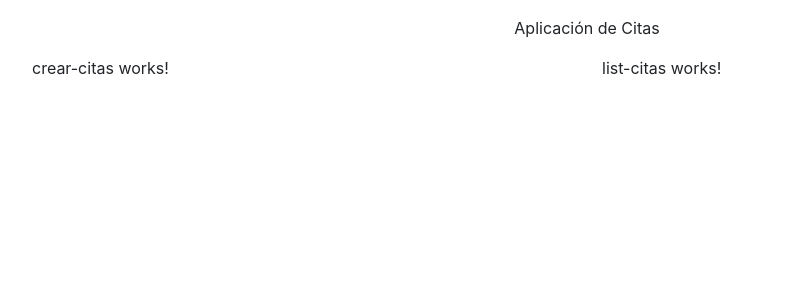
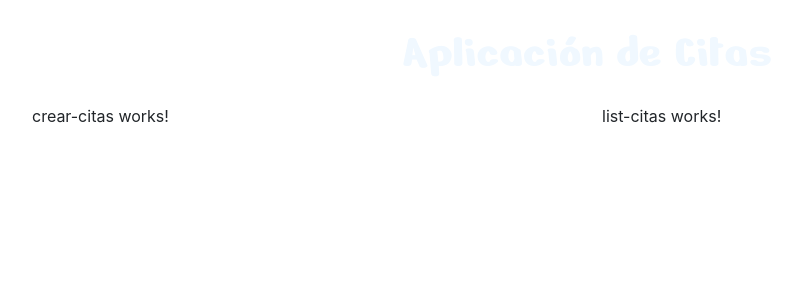
Before and after one commit to alejahndro02/citas, an Angular app: page / in a window 1280 px wide. Shown: the top 300 px of the page, without its empty margins (53-854 px from the left). Built offline with nearby package versions, Linux system fonts and the light colour scheme.

Commit message:
Se estilo la clase titulo

```diff
--- a/src/app/app.component.css
+++ b/src/app/app.component.css
@@ -0,0 +1,5 @@
+.titulo {
+    font-family: 'Nerko One', cursive;
+    font-size: 3rem;
+    color: aliceblue;
+}
```
